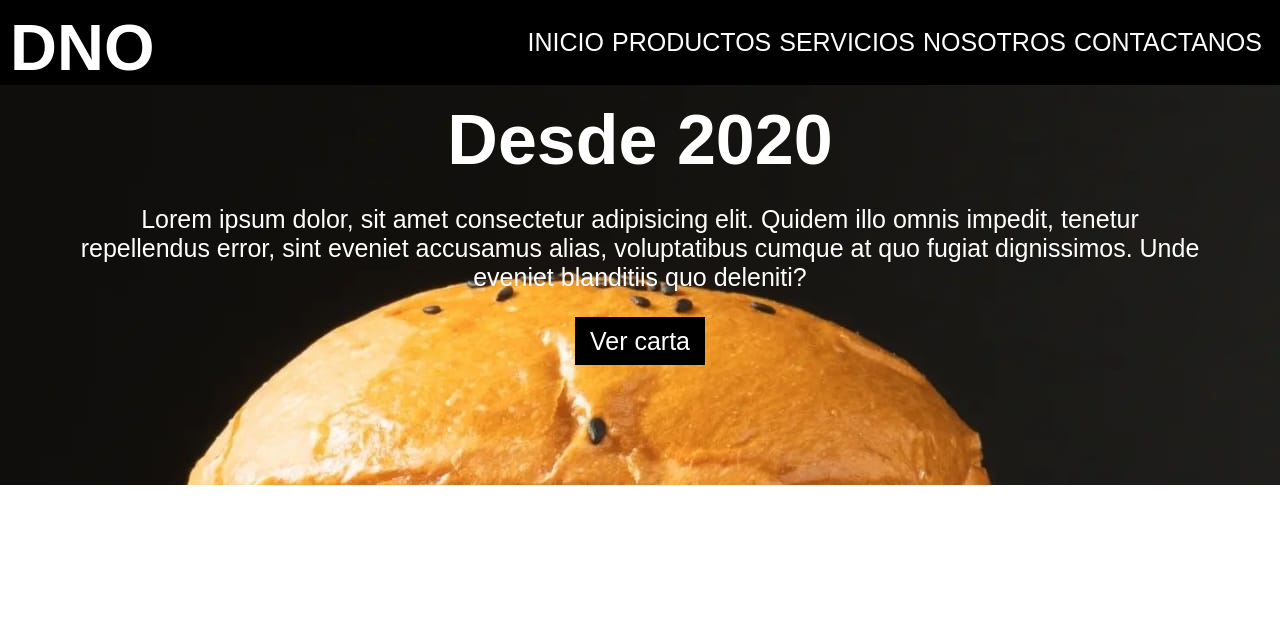
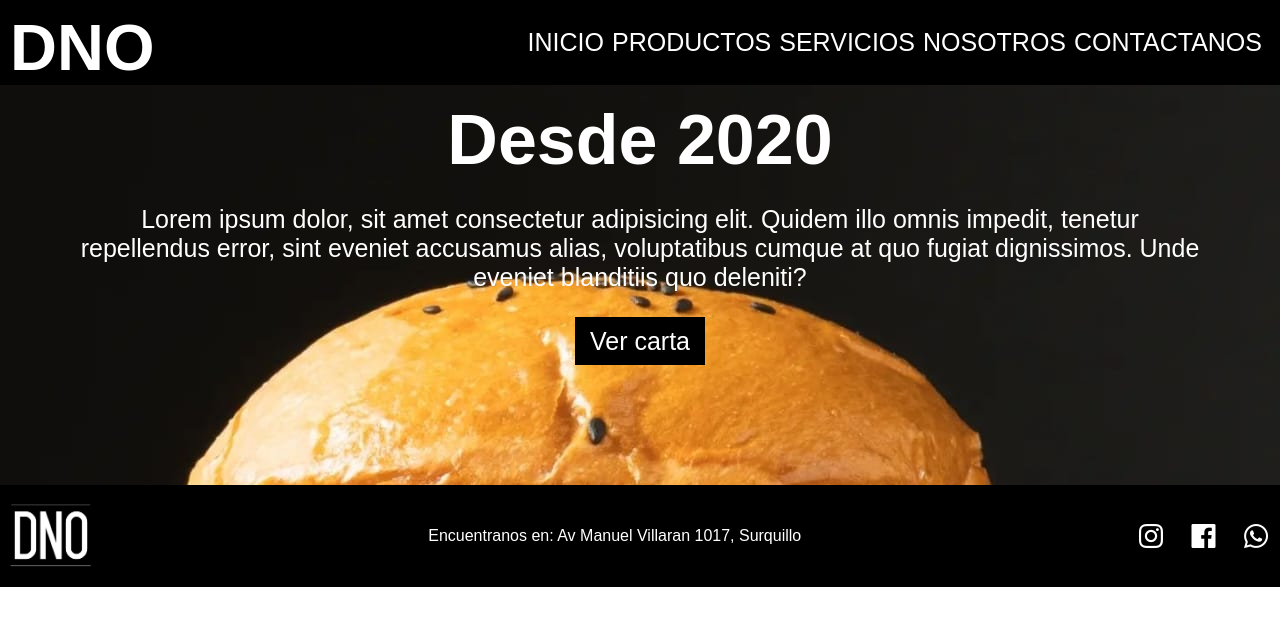
Before and after one commit to salozem/CoderHouse, a plain HTML site: page index.html in a window 1280 px wide. Drawn offline with nearby package versions, Linux system fonts and the light colour scheme; a web font is replaced by a local one.

Commit message:
feat: added style to footer.

```diff
--- a/css/style.css
+++ b/css/style.css
@@ -75,3 +75,28 @@ header nav ul li a{
 }
 
 /*!---------FOOTER----------*/
+footer{
+    background-color: black;
+    display: flex;
+    justify-content: space-between;
+    align-items: center;
+}
+
+footer div{
+    justify-content: space-between;
+    align-items: center;
+}
+
+footer i{
+    font-size: 32px;
+    justify-content: space-evenly;
+    padding: 8px;
+}
+
+footer div p{
+    color: white;
+}
+
+footer img{
+    width: 8%;
+}
--- a/index.html
+++ b/index.html
@@ -7,6 +7,7 @@
     <title>DNO</title>
     <link rel="icon" type="image/x-icon" href="/img/favicon.ico">
     <link rel="stylesheet" href="../css/style.css">
+    <link href='https://unpkg.com/boxicons@2.1.4/css/boxicons.min.css' rel='stylesheet'>
 </head>
 <body>
     <header>
@@ -29,10 +30,14 @@
         </section>
     </main>
     <footer>
+        <img src="/img/logo.jpeg" alt="">
         <div>
-            <a href=""><img src="" alt=""></i></a>
-            <a href=""><img src="" alt=""></a>
-            <a href=""><img src="" alt=""></a>
+            <p>Encuentranos en: Av Manuel Villaran 1017, Surquillo</p>
+        </div>
+        <div>
+            <a href="https://www.instagram.com/dno.pe/?hl=es-la" target="_blank"><i class='bx bxl-instagram' style='color:#ffffff'></i></a>
+            <a href="https://www.facebook.com/DNNO.PE/" target="_blank"><i class='bx bxl-facebook-square' style='color:#ffffff'></i></a>
+            <a href="https://api.whatsapp.com/send?phone=51952070937" target="_blank"><i class='bx bxl-whatsapp' style='color:#ffffff'></i></a>
         </div>
     </footer>
 </body>
```
